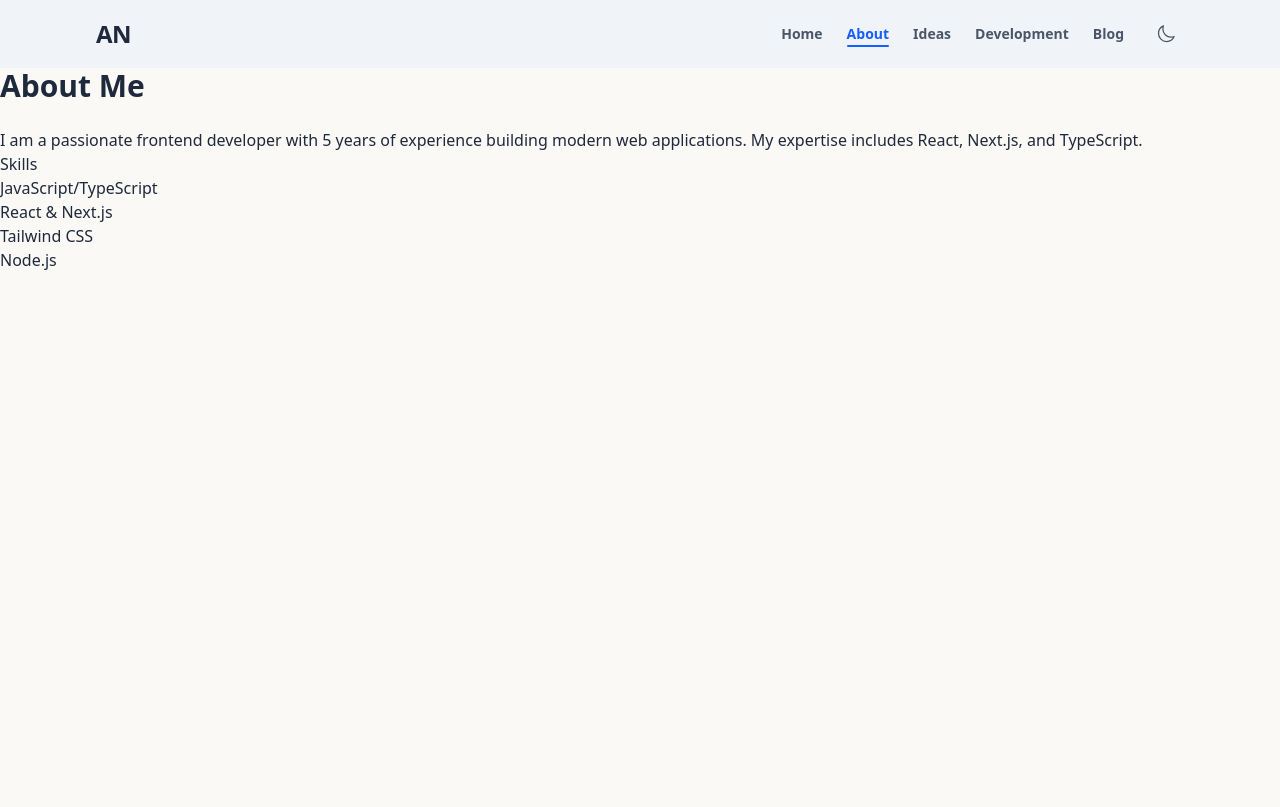
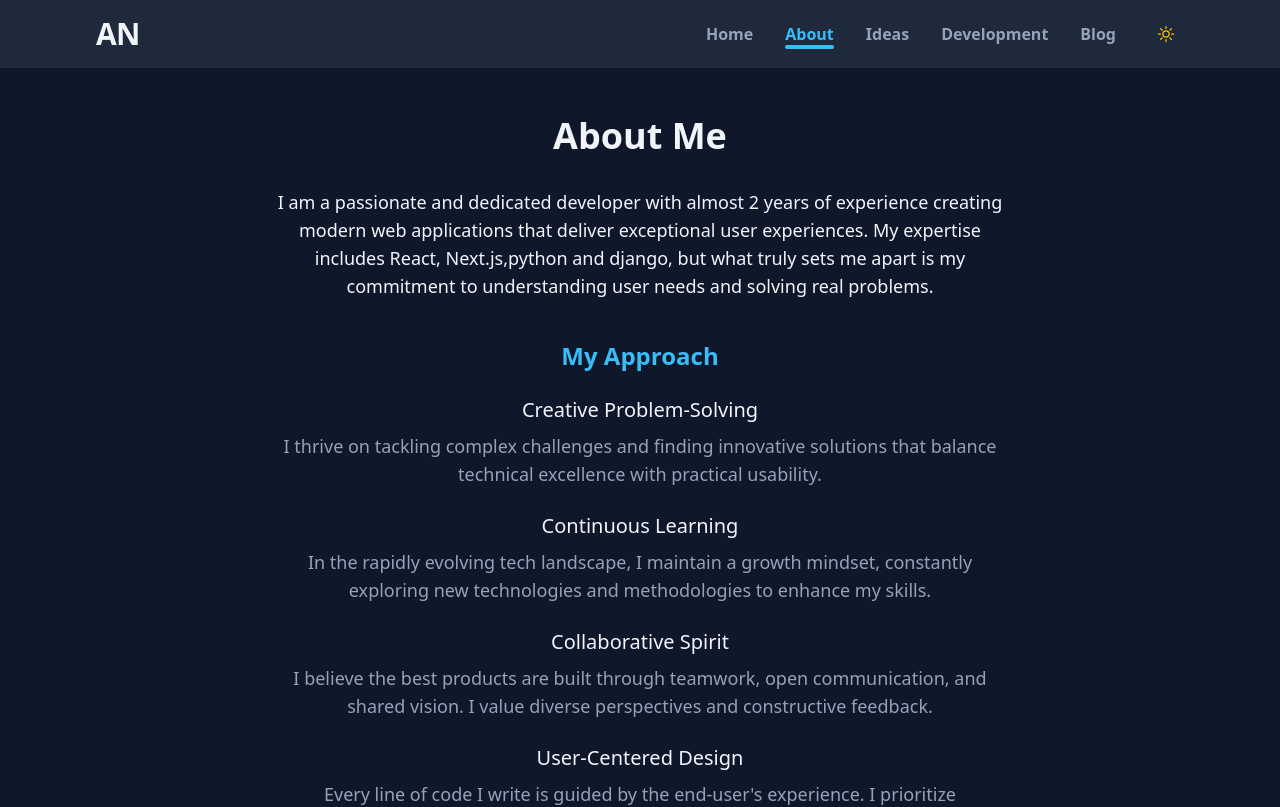
Before and after one commit to Arrjoon/portfolio, a Next.js app: page /about in a window 1280 px wide. Shown: the top 807 px of the page. Built offline with nearby package versions, Linux system fonts and the light colour scheme.

Commit message:
fixed my portfolio color

```diff
--- a/src/app/(main)/about/page.tsx
+++ b/src/app/(main)/about/page.tsx
@@ -4,21 +4,56 @@ export const metadata = {
 
 export default function About() {
   return (
-    <section>
-      <h1 className="text-3xl font-bold mb-6">About Me</h1>
-      <div className="prose dark:prose-invert max-w-none">
-        <p>
-          I am a passionate frontend developer with 5 years of experience building
-          modern web applications. My expertise includes React, Next.js, and
-          TypeScript.
+    <section className="text-center max-w-3xl mx-auto py-12 px-4">
+      <h1 className="text-4xl font-bold mb-8 text-text-primary">About Me</h1>
+      <div className="prose dark:prose-invert max-w-none text-text-primary text-lg">
+        <p className="mb-6">
+          I am a passionate and dedicated developer with almost 2 years of experience
+          creating modern web applications that deliver exceptional user experiences.
+          My expertise includes React, Next.js,python and django, but what truly sets me
+          apart is my commitment to understanding user needs and solving real problems.
         </p>
-        <h2>Skills</h2>
-        <ul>
-          <li>JavaScript/TypeScript</li>
-          <li>React & Next.js</li>
-          <li>Tailwind CSS</li>
-          <li>Node.js</li>
-        </ul>
+
+        <h2 className="text-2xl font-semibold mt-10 mb-6 text-accent">My Approach</h2>
+
+        <div className="space-y-6">
+          <div>
+            <h3 className="text-xl font-medium mb-2 text-text-primary">Creative Problem-Solving</h3>
+            <p className="text-text-secondary">
+              I thrive on tackling complex challenges and finding innovative solutions
+              that balance technical excellence with practical usability.
+            </p>
+          </div>
+
+          <div>
+            <h3 className="text-xl font-medium mb-2 text-text-primary">Continuous Learning</h3>
+            <p className="text-text-secondary">
+              In the rapidly evolving tech landscape, I maintain a growth mindset,
+              constantly exploring new technologies and methodologies to enhance my skills.
+            </p>
+          </div>
+
+          <div>
+            <h3 className="text-xl font-medium mb-2 text-text-primary">Collaborative Spirit</h3>
+            <p className="text-text-secondary">
+              I believe the best products are built through teamwork, open communication,
+              and shared vision. I value diverse perspectives and constructive feedback.
+            </p>
+          </div>
+
+          <div>
+            <h3 className="text-xl font-medium mb-2 text-text-primary">User-Centered Design</h3>
+            <p className="text-text-secondary">
+              Every line of code I write is guided by the end-user's experience.
+              I prioritize accessibility, performance, and intuitive interfaces.
+            </p>
+          </div>
+        </div>
+
+        <p className="mt-10 text-text-primary">
+          Beyond technical skills, I bring dedication, adaptability, and a genuine passion
+          for creating digital solutions that make a positive impact on people's lives.
+        </p>
       </div>
     </section>
   );
--- a/src/app/(main)/page.tsx
+++ b/src/app/(main)/page.tsx
@@ -23,13 +23,15 @@ export default function Home() {
         <ProjectsSection />
       </AnimatedSection>
 
+      <AnimatedSection animation="fadeIn" delay={0.4}>
+        <Skills />
+      </AnimatedSection>
+
       <AnimatedSection animation="scaleUp" delay={0.3}>
         <WorkExperience />
       </AnimatedSection>
 
-      <AnimatedSection animation="fadeIn" delay={0.4}>
-        <Skills />
-      </AnimatedSection>
+
 
 
       <AnimatedSection  delay={0.3}>
--- a/src/app/globals.css
+++ b/src/app/globals.css
@@ -61,3 +61,11 @@
 body {
   @apply bg-primary text-text-primary transition-colors duration-300;
 }
+
+.bg-impact {
+  @apply bg-gradient-to-br from-[#faf9f6] via-[#f0f4f9] to-[#e2e8f0];
+}
+
+.dark .bg-impact {
+  @apply bg-gradient-to-br from-[#0f172a] via-[#1e293b] to-[#334155];
+}
--- a/src/components/Experience.tsx
+++ b/src/components/Experience.tsx
@@ -58,29 +58,15 @@ const Skills = () => {
 
   const itemLeft = {
     hidden: { opacity: 0, x: -50, scale: 0.8 },
-    show: {
-      opacity: 1,
-      x: 0,
-      scale: 1,
-      transition: {
-        type: "spring",
-        stiffness: 200,
-        damping: 15
-      }
+    show: { opacity: 1, x: 0, scale: 1,
+      transition: { type: "spring", stiffness: 200, damping: 15 }
     }
   };
 
   const itemRight = {
     hidden: { opacity: 0, x: 50, scale: 0.8 },
-    show: {
-      opacity: 1,
-      x: 0,
-      scale: 1,
-      transition: {
-        type: "spring",
-        stiffness: 200,
-        damping: 15
-      }
+    show: { opacity: 1, x: 0, scale: 1,
+      transition: { type: "spring", stiffness: 200, damping: 15 }
     }
   };
 
@@ -104,10 +90,10 @@ const Skills = () => {
         transition={{ duration: 0.6 }}
         className="text-center mb-16"
       >
-        <h2 className="text-4xl font-bold text-gray-900 dark:text-white mb-2">
+        <h2 className="text-4xl font-bold mb-2">
           My Skills
         </h2>
-        <div className="w-20 h-1 bg-blue-500 dark:bg-blue-600 mx-auto rounded-full" />
+        <div className="w-20 h-1 mx-auto rounded-full"/>
       </motion.div>
 
       <div className="grid grid-cols-1 md:grid-cols-2 gap-12">
@@ -117,9 +103,10 @@ const Skills = () => {
             initial={{ opacity: 0 }}
             animate={{ opacity: 1 }}
             transition={{ delay: 0.3 }}
-            className="text-xl font-semibold mb-6 text-gray-800 dark:text-gray-200 flex items-center gap-2"
+            className="text-xl font-semibold mb-6 flex items-center gap-2"
+            style={{ color: "var(--color-text-secondary)" }}
           >
-            <Code className="text-blue-500" />
+            <Code style={{ color: "var(--color-accent)" }} />
             Technical Skills
           </motion.h3>
 
@@ -134,15 +121,18 @@ const Skills = () => {
                 key={index}
                 variants={itemLeft}
                 whileHover={hoverEffect}
-                className="p-4 rounded-lg bg-white dark:bg-gray-800 border border-gray-200 dark:border-gray-700 shadow-sm flex flex-col items-center gap-2"
+                className="p-4 rounded-lg shadow-sm flex flex-col items-center gap-2"
+                style={{
+                  background: "var(--color-card-bg)",
+                  border: "1px solid var(--color-border)"
+                }}
               >
-                <motion.div
-                  whileHover={iconHover}
-                  className="text-blue-500 dark:text-blue-400"
-                >
+                <motion.div whileHover={iconHover}
+                            style={{ color: "var(--color-accent)" }}>
                   {skill.icon}
                 </motion.div>
-                <span className="font-medium text-gray-800 dark:text-gray-200 text-sm">
+                <span className="font-medium text-sm"
+                      style={{ color: "var(--color-text-primary)" }}>
                   {skill.name}
                 </span>
               </motion.div>
@@ -156,9 +146,10 @@ const Skills = () => {
             initial={{ opacity: 0 }}
             animate={{ opacity: 1 }}
             transition={{ delay: 0.3 }}
-            className="text-xl font-semibold mb-6 text-gray-800 dark:text-gray-200 flex items-center gap-2"
+            className="text-xl font-semibold mb-6 flex items-center gap-2"
+            style={{ color: "var(--color-text-secondary)" }}
           >
-            <Users className="text-purple-500" />
+            <Users style={{ color: "var(--color-accent)" }} />
             Professional Skills
           </motion.h3>
 
@@ -173,15 +164,18 @@ const Skills = () => {
                 key={index}
                 variants={itemRight}
                 whileHover={hoverEffect}
-                className="p-4 rounded-lg bg-white dark:bg-gray-800 border border-gray-200 dark:border-gray-700 shadow-sm flex flex-col items-center gap-2"
+                className="p-4 rounded-lg shadow-sm flex flex-col items-center gap-2"
+                style={{
+                  background: "var(--color-card-bg)",
+                  border: "1px solid var(--color-border)"
+                }}
               >
-                <motion.div
-                  whileHover={iconHover}
-                  className="text-purple-500 dark:text-purple-400"
-                >
+                <motion.div whileHover={iconHover}
+                            style={{ color: "var(--color-accent)" }}>
                   {skill.icon}
                 </motion.div>
-                <span className="font-medium text-gray-800 dark:text-gray-200 text-sm">
+                <span className="font-medium text-sm"
+                      style={{ color: "var(--color-text-primary)" }}>
                   {skill.name}
                 </span>
               </motion.div>
--- a/src/components/ImpactSection.tsx
+++ b/src/components/ImpactSection.tsx
@@ -3,23 +3,26 @@
 import React from 'react';
 import { motion } from 'framer-motion';
 
+
 const ImpactSection = () => {
   return (
-    <section className="relative bg-gradient-to-br from-[#0f172a] via-[#1e293b] to-[#334155] py-24 px-6 text-center text-white overflow-hidden">
+    <section className="relative bg-impact py-24 px-6 text-center text-text-primary overflow-hidden">
       {/* Decorative blur circle */}
-      <div className="absolute top-[-80px] right-[-80px] w-60 h-60 bg-yellow-400 opacity-20 rounded-full blur-3xl pointer-events-none"></div>
+      <div className="absolute top-1/4 left-1/4 w-72 h-72 bg-accent/20 rounded-full filter blur-3xl opacity-30 animate-pulse-slow"></div>
+      <div className="absolute bottom-1/4 right-1/4 w-64 h-64 bg-accent/20 rounded-full filter blur-3xl opacity-30 animate-pulse-slow delay-1000"></div>
 
       <motion.div
         className="max-w-4xl mx-auto relative z-10"
         initial={{ opacity: 0, y: 40 }}
         whileInView={{ opacity: 1, y: 0 }}
         transition={{ duration: 0.7 }}
+        viewport={{ once: true }}
       >
-        <p className="text-base md:text-lg text-gray-300 mb-4 tracking-wide">
+        <p className="text-base md:text-lg mb-4 tracking-wide">
           I have always been committed towards
         </p>
 
-        <h2 className="text-3xl md:text-5xl font-bold text-yellow-300 tracking-tight leading-tight">
+        <h2 className="text-3xl md:text-5xl font-bold tracking-tight leading-tight">
           Creating a Positive Impact<br className="hidden md:block" /> in the Community
         </h2>
       </motion.div>
--- a/src/components/Navbar.tsx
+++ b/src/components/Navbar.tsx
@@ -16,17 +16,16 @@ export default function Navbar() {
   const pathname = usePathname();
 
   return (
-    <nav className=" bg-secondary py-4 sticky top-0 z-50"
-    >
+    <nav className="bg-secondary text-text-primary py-4 sticky top-0 z-50">
       <div className="max-w-6xl mx-auto px-4 sm:px-6 lg:px-8 flex justify-between items-center">
         {/* Logo */}
-        <Link href="/" className="text-2xl font-extrabold tracking-tight">
+        <Link href="/" className="text-3xl font-black tracking-tight">
           AN
         </Link>
 
         {/* Navigation Links */}
-        <div className="flex items-center gap-6">
-          <ul className="hidden md:flex gap-6 font-semibold text-sm">
+        <div className="flex items-center gap-8">
+          <ul className="hidden md:flex gap-8 font-bold text-base">
             {links.map((link) => {
               const isActive = pathname === link.href;
               return (
@@ -35,13 +34,13 @@ export default function Navbar() {
                     href={link.href}
                     className={`relative transition-colors duration-300 ${
                       isActive
-                        ? 'text-blue-600 dark:text-blue-400'
-                        : 'text-gray-600 dark:text-gray-400 hover:text-blue-500 dark:hover:text-blue-300'
+                        ? 'text-accent' // Using global accent color
+                        : 'text-text-secondary hover:text-accent' // Using global text-secondary and accent colors
                     }`}
                   >
                     {link.name}
                     {isActive && (
-                      <span className="absolute left-0 -bottom-1 w-full h-0.5 bg-blue-600 dark:bg-blue-400 rounded" />
+                      <span className="absolute left-0 -bottom-1 w-full h-1 bg-accent rounded" /> // Using global accent color
                     )}
                   </Link>
                 </li>
--- a/src/components/ThemeToggle.tsx
+++ b/src/components/ThemeToggle.tsx
@@ -4,11 +4,22 @@ import { useEffect, useState } from 'react';
 import { MoonIcon, SunIcon } from '@heroicons/react/24/outline';
 
 export default function ThemeToggle() {
-  const [darkMode, setDarkMode] = useState(false);
+  const [darkMode, setDarkMode] = useState(false); // Set default to true for dark mode
 
   useEffect(() => {
-    const isDark = localStorage.getItem('darkMode') === 'true';
-    setDarkMode(isDark);
+    // Check if user has a preference saved in localStorage
+    const savedPreference = localStorage.getItem('darkMode');
+
+    if (savedPreference !== null) {
+      // Use saved preference if exists
+      const isDark = savedPreference === 'true';
+      setDarkMode(isDark);
+    } else {
+      // Default to dark mode if no preference saved
+      setDarkMode(true);
+      document.documentElement.classList.add('dark');
+      localStorage.setItem('darkMode', 'true');
+    }
   }, []);
 
   useEffect(() => {
--- a/src/components/WorkExperience.tsx
+++ b/src/components/WorkExperience.tsx
@@ -13,24 +13,24 @@ const experiences = [
       "Working for 1+ year on various news websites and digital platforms. Responsible for developing, maintaining, and optimizing modern web applications.",
     techStack: ["Next.js", "Django", "PostgreSQL", "TailwindCSS"],
   },
+  {
+    id: 2,
+    role: "Freelance Developer",
+    company: "Small Projects / Clients",
+    duration: "Jan 2023 – Present",
+    description:
+      "Developed small websites, landing pages, and web apps for individual clients and startups, including deployment, SEO, and performance optimization.",
+    techStack: ["React", "Next.js", "Django", "TailwindCSS", "Figma"],
+  },
 ];
 
 const WorkExperience = () => {
   return (
-    <section className="relative min-h-screen text-white">
-      {/* Background image with overlay */}
-      <div
-        className="absolute inset-0 bg-cover bg-center z-0"
-        style={{
-          backgroundImage: `url('https://images.unsplash.com/photo-1522071820081-009f0129c71c?auto=format&fit=crop&w=1600&q=80')`,
-        }}
-      >
-        <div className="absolute inset-0 bg-black opacity-60" />
-      </div>
-
-      {/* Content */}
+    <section className="relative bg-impact min-h-screen text-text-primary">
       <div className="relative z-10 px-4 md:px-12 py-16">
-        <h2 className="text-3xl font-bold mb-10 text-center">Work Experience</h2>
+        <h2 className="text-3xl font-bold mb-10 text-center">
+          Work & Freelance Experience
+        </h2>
 
         <div className="space-y-10 max-w-3xl mx-auto">
           {experiences.map((exp, index) => (
@@ -40,20 +40,31 @@ const WorkExperience = () => {
               whileInView={{ opacity: 1, x: 0 }}
               transition={{ duration: 0.6, delay: index * 0.2 }}
               viewport={{ once: true }}
-              className="relative border-l-4 border-blue-400 pl-6 bg-white/10 backdrop-blur-lg p-6 shadow-xl rounded-lg"
+              className="relative backdrop-blur-lg p-6 shadow-xl rounded-lg" // Removed border-l-4 border-accent
             >
-              <div className="absolute -left-4 top-4 bg-blue-500 text-white p-2 rounded-full">
+              {/* Icon */}
+              <div className="absolute -left-4 top-4 p-2 rounded-full bg-accent text-white">
                 <Briefcase className="h-5 w-5" />
               </div>
-              <h3 className="text-xl font-semibold text-white">{exp.role}</h3>
-              <p className="text-sm text-gray-200">{exp.company}</p>
-              <p className="text-sm text-blue-300 font-medium mb-3">{exp.duration}</p>
-              <p className="text-gray-100">{exp.description}</p>
+
+              {/* Role */}
+              <h3 className="text-xl font-semibold">{exp.role}</h3>
+
+              {/* Company */}
+              <p className="text-sm text-text-secondary">{exp.company}</p>
+
+              {/* Duration */}
+              <p className="text-sm font-medium mb-3 text-accent">{exp.duration}</p>
+
+              {/* Description */}
+              <p>{exp.description}</p>
+
+              {/* Tech stack */}
               <div className="mt-4 flex flex-wrap gap-2">
                 {exp.techStack.map((tech) => (
                   <span
                     key={tech}
-                    className="bg-blue-600 text-white text-xs px-2 py-1 rounded-full"
+                    className="text-xs px-2 py-1 rounded-full bg-accent text-white"
                   >
                     {tech}
                   </span>
@@ -66,5 +77,4 @@ const WorkExperience = () => {
     </section>
   );
 };
-
 export default WorkExperience;
--- a/src/components/WorkTogether.tsx
+++ b/src/components/WorkTogether.tsx
@@ -8,7 +8,7 @@ const WorkTogetherSection = () => {
     <section className="bg-section-2 py-20 px-6 text-text-primary">
       <div className="max-w-5xl mx-auto text-center">
         <motion.h2
-          className="text-4xl md:text-5xl font-bold  mb-8"
+          className="text-4xl md:text-5xl font-bold mb-8"
           initial={{ opacity: 0, y: 30 }}
           whileInView={{ opacity: 1, y: 0 }}
           transition={{ duration: 0.6 }}
@@ -40,12 +40,12 @@ const WorkTogetherSection = () => {
           whileInView={{ opacity: 1, y: 0 }}
           transition={{ delay: 0.6, duration: 0.6 }}
         >
-          If this resonates with you, let’s connect and create something meaningful.
+          If this resonates with you, let's connect and create something meaningful.
         </motion.p>
 
         <motion.a
           href="#contact"
-          className="inline-block bg-[#6fffc2] text-[#0b1d3a] font-semibold px-8 py-3 rounded-md border border-[#6fffc2] hover:bg-transparent hover:text-white transition-all duration-300"
+          className="inline-block bg-accent text-impact font-semibold px-8 py-3 rounded-md border border-accent hover:bg-transparent hover:text-text-primary transition-all duration-300"
           initial={{ opacity: 0, y: 30 }}
           whileInView={{ opacity: 1, y: 0 }}
           transition={{ delay: 0.8, duration: 0.6 }}
```
Also changed, not shown: src/components/ProjectsSection.tsx (+34 -33 lines).
